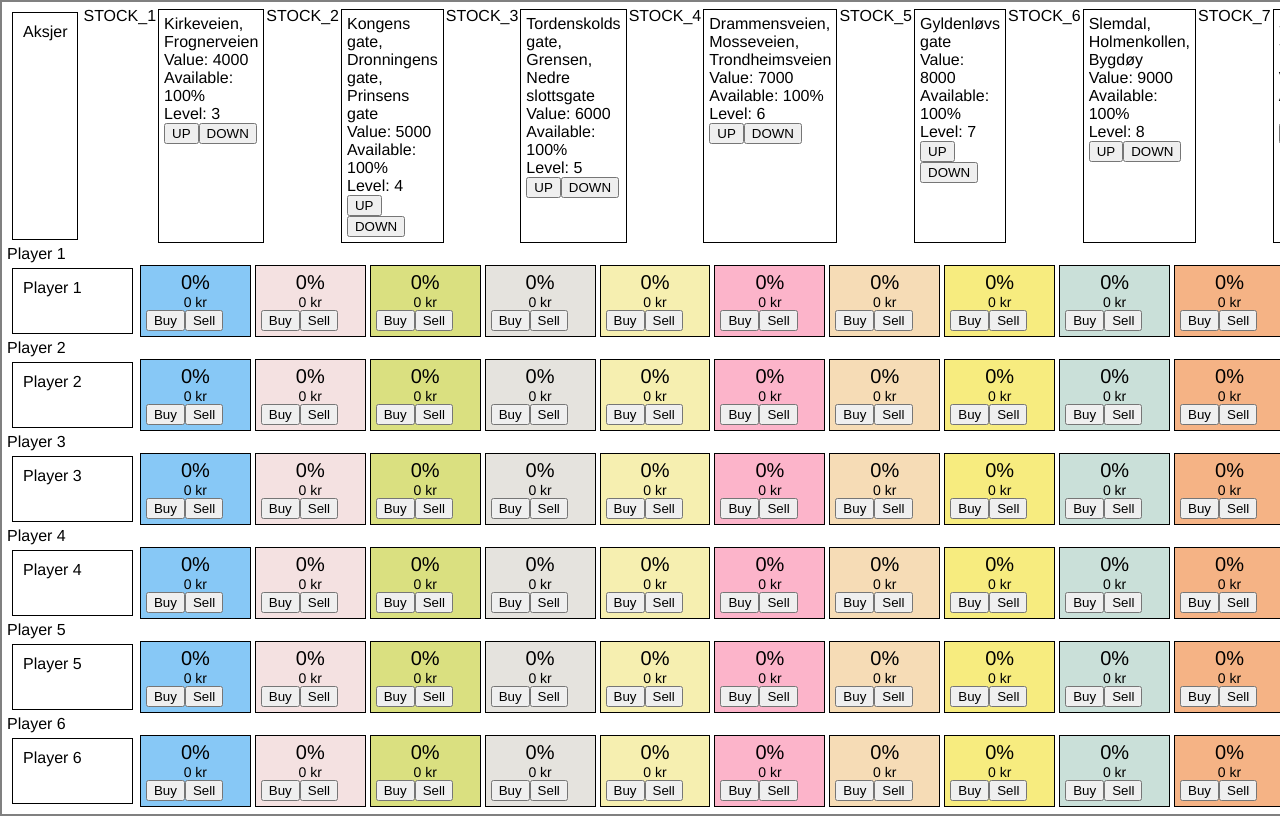
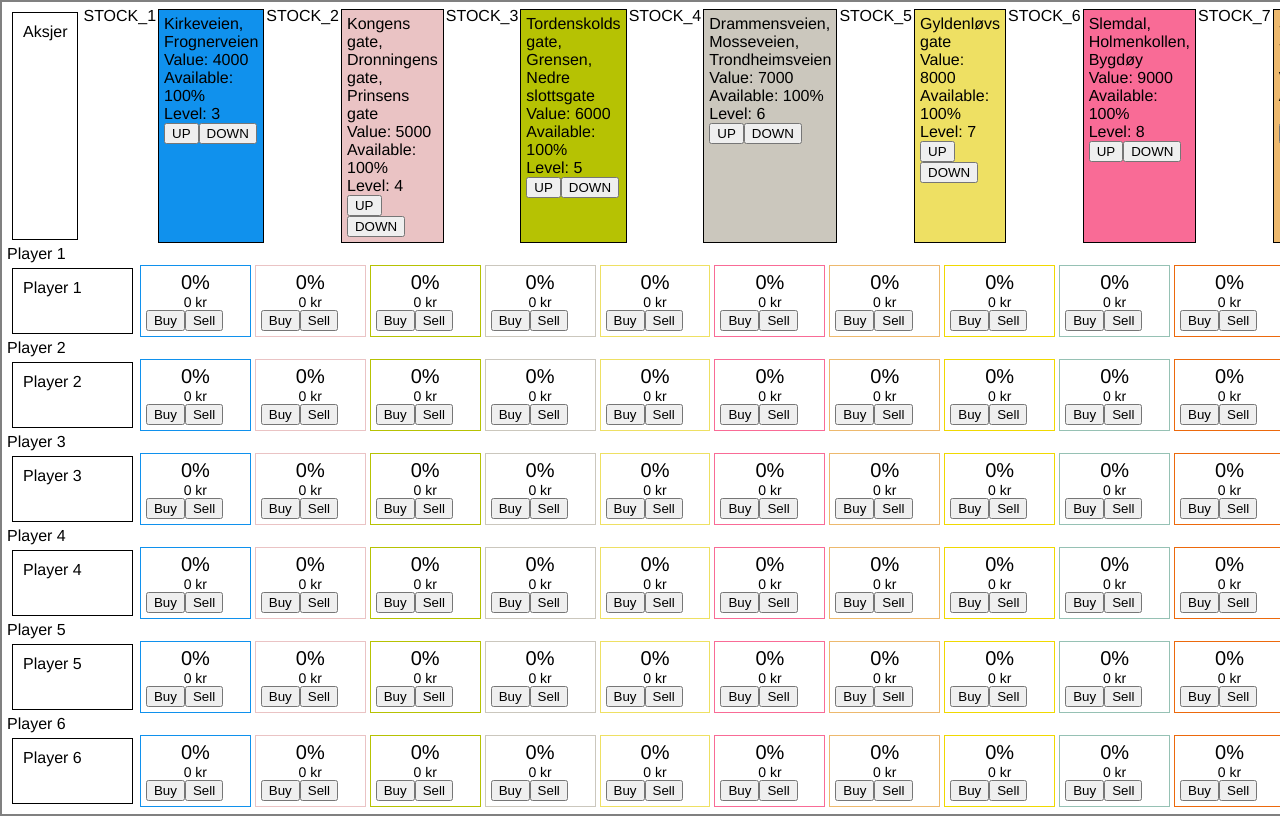
Before and after one commit to Tordensky/multimillionaer, a React (Create React App) app: page / in a window 1280 px wide. Shown: the top 816 px of the page. Built offline with nearby package versions, Linux system fonts and the light colour scheme.

Commit message:
Farger justeres etter hvor mye verdi

```diff
--- a/src/components/Board.jsx
+++ b/src/components/Board.jsx
@@ -21,7 +21,7 @@ const PlayerInfo = styled.div`
     border: solid black 1px;
 `;
 
-const StockContainer = styled.div`
+const MainStocksContainer = styled.div`
     display: flex;
     justify-content: space-between;
 `;
@@ -77,11 +77,11 @@ class MainStocks extends PureComponent {
     render() {
         const { data, onChangeStockPrice } = this.props;
         return (
-            <StockContainer>
+            <MainStocksContainer>
                 <StockInfo>Aksjer</StockInfo>
                 {data.map(stock => <MainStock key={stock.get('id')} stock={stock}
                                               onChangeStockPrice={onChangeStockPrice} />)}
-            </StockContainer>
+            </MainStocksContainer>
         );
     }
 }
@@ -104,7 +104,7 @@ class MainStock extends PureComponent {
     render() {
         const { stock } = this.props;
         return (
-            <MainStockContainer key={stock.get('id')}>
+            <MainStockContainer key={stock.get('id')} style={{ backgroundColor: stock.color }}>
                 <div>{stock.name}</div>
                 <div>Value: {stock.getValue()}</div>
                 <div>Available: {stock.available * 10}%</div>
--- a/src/components/PlayerStock.jsx
+++ b/src/components/PlayerStock.jsx
@@ -47,8 +47,8 @@ export class PlayerStock extends PureComponent {
     render() {
         const { data } = this.props;
         return (
-            <StockContainer >
-                <StockBackground style={{ backgroundColor: data.get('color') }}/>
+            <StockContainer style={{ borderColor: data.get('color') }}>
+                <StockBackground style={{ backgroundColor: data.get('color'), opacity: data.get('count') / 10 }}/>
                 <StockCount>{data.get('count') * 10}%</StockCount>
                 <StockValue>{data.get('value')} kr</StockValue>
                 <div>
```
